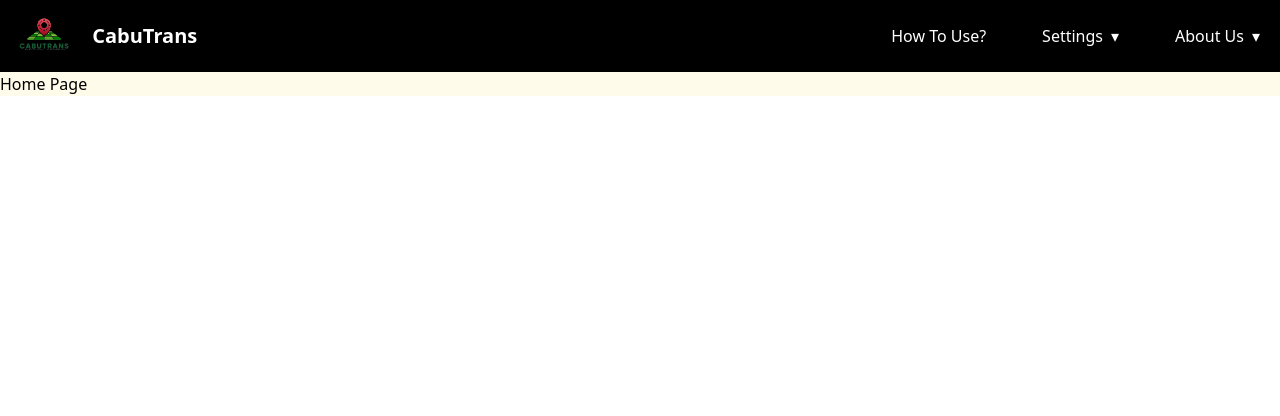
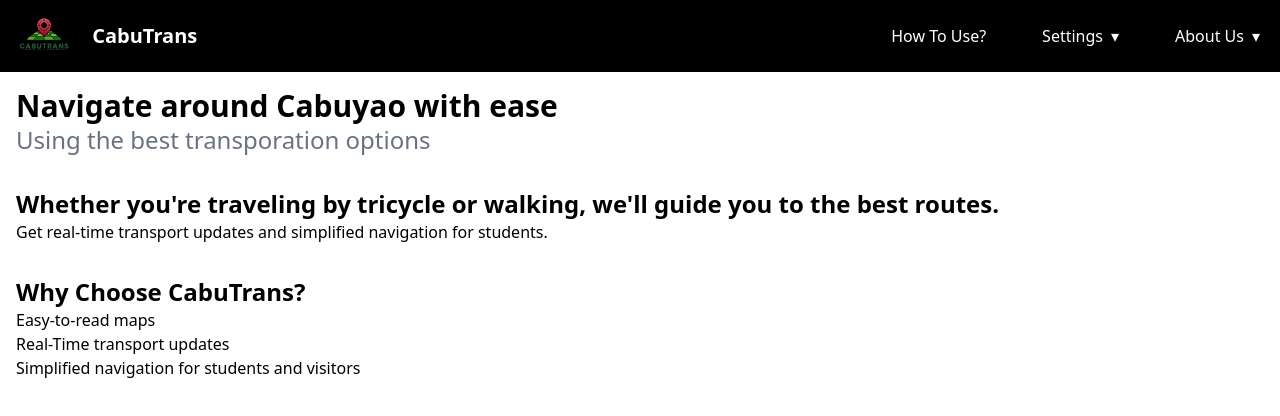
Before and after one commit to tortangChris/CabTrans-WebApp, a React (Vite) app: page /home in a window 1280 px wide. Shown: the top 416 px of the page. Built offline with nearby package versions, Linux system fonts and the light colour scheme.

Commit message:
Added content for homepage

```diff
--- a/src/Pages/HomePage.jsx
+++ b/src/Pages/HomePage.jsx
@@ -2,8 +2,34 @@
 
 const HomePage = () => {
   return (
-    <div className="Container bg-amber-50">
-      <h1>Home Page</h1>
+    <div>
+      <div className="container p-4 mx-auto">
+        <h1 className="text-3xl font-bold">
+          Navigate around Cabuyao with ease
+        </h1>
+        <h1 className="text-2xl text-gray-500">
+          Using the best transporation options
+        </h1>
+      </div>
+
+      <div className="container p-4 mx-auto">
+        <h1 className="text-2xl font-bold">
+          Whether you're traveling by tricycle or walking, we'll guide you to
+          the best routes.
+        </h1>
+
+        <h1>
+          Get real-time transport updates and simplified navigation for
+          students.
+        </h1>
+      </div>
+
+      <div className="container p-4 mx-auto">
+        <h1 className="text-2xl font-bold">Why Choose CabuTrans?</h1>
+        <h1>Easy-to-read maps</h1>
+        <h1>Real-Time transport updates</h1>
+        <h1>Simplified navigation for students and visitors</h1>
+      </div>
     </div>
   );
 };
```
